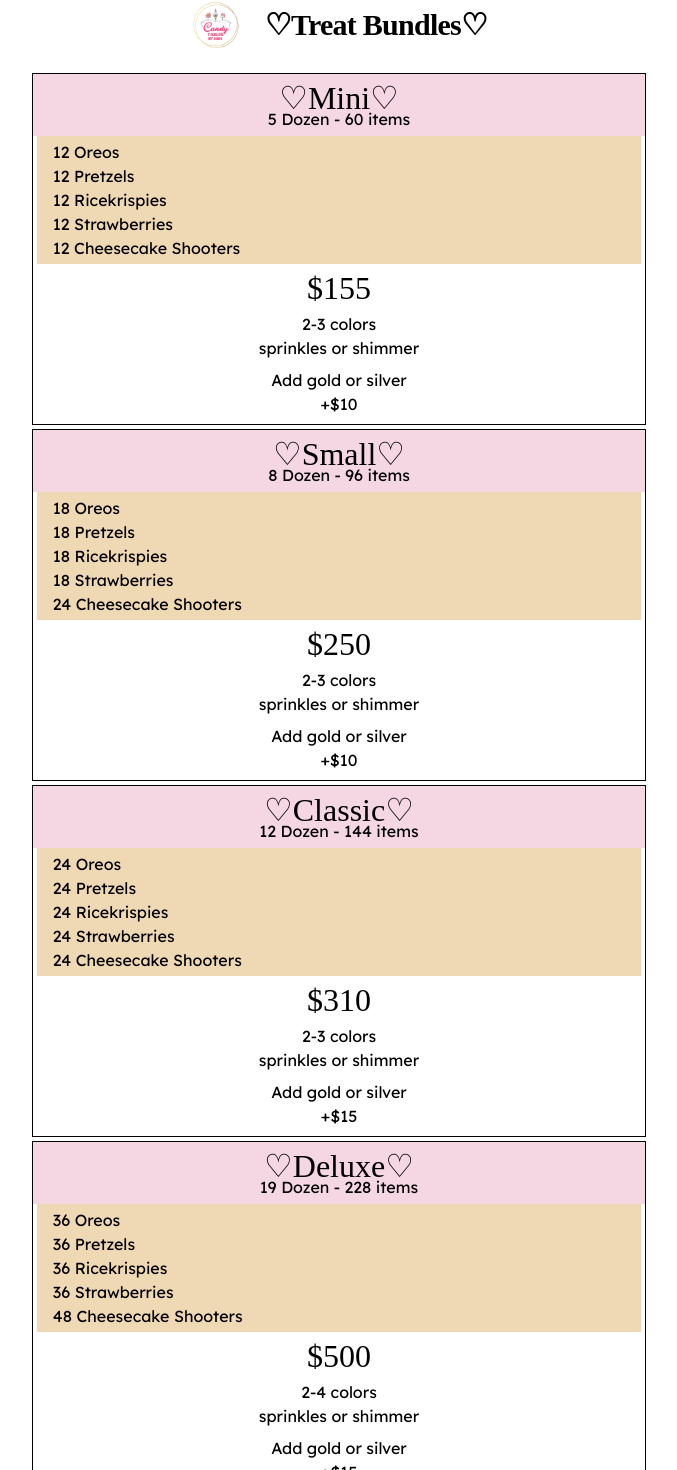
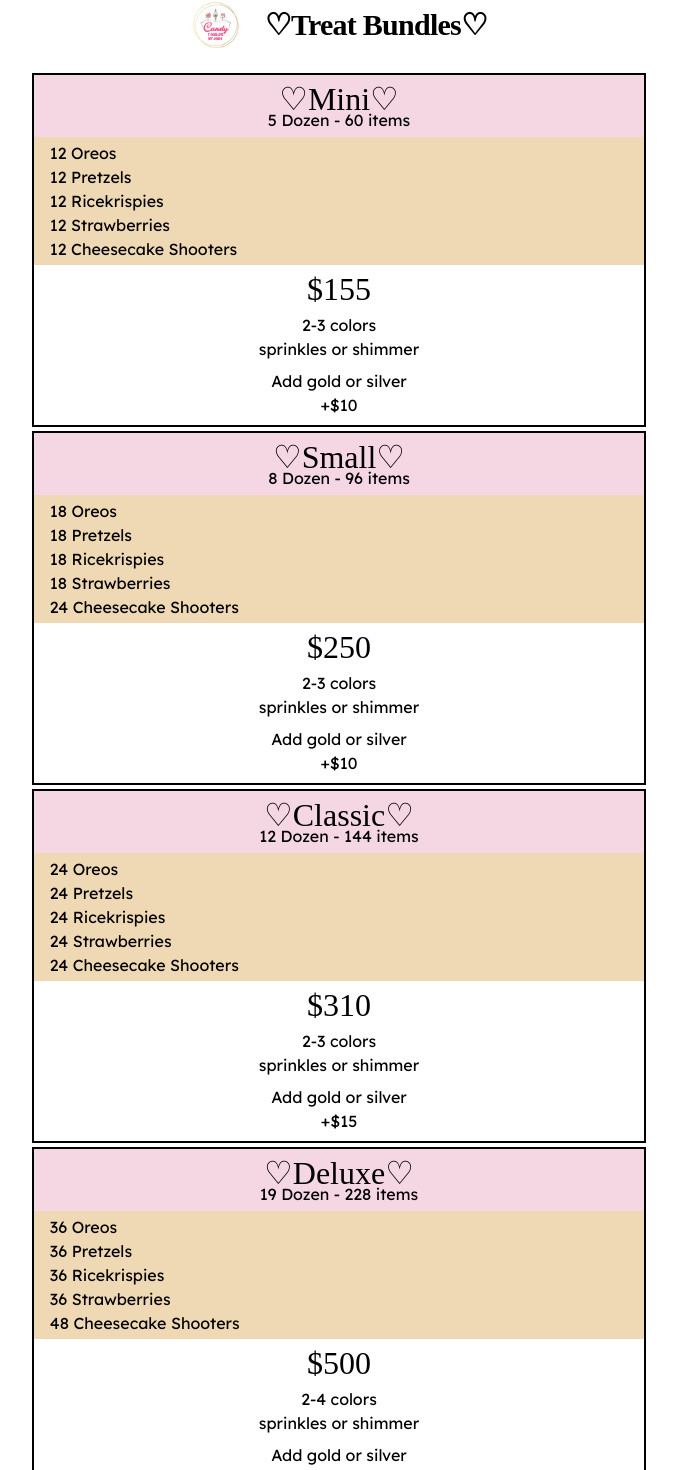
Before and after one commit to AbelAguilarAguirre/candy-tables-by-jade, a Next.js app: page /treatsAndBundles in a window 1280 px wide. Shown: the part 31-1501 px from the top of the page, without its empty margins (301-978 px from the left). Built offline with nearby package versions, Linux system fonts and the light colour scheme; a web font is replaced by a local one.

Commit message:
fixed dark theme

```diff
--- a/app/Components/Footer.tsx
+++ b/app/Components/Footer.tsx
@@ -3,7 +3,9 @@ import Link from "next/link";
 export default function Footer() {
     return (
         <footer className="w-full border-t py-6 text-center text-sm bg-foreground dark:bg-black">
-            <p>Candy Tables By Jade. All rights reserved.</p>
+            <p className="dark:text-white">
+                Candy Tables By Jade. All rights reserved.
+            </p>
             <br />
             <Link
                 href="https://github.com/AbelAguilarAguirre"
--- a/app/globals.css
+++ b/app/globals.css
@@ -45,7 +45,6 @@ h3,
 h4,
 h5,
 h6 {
-    color: var(--htext);
     font-family: var(--header-font);
 }
 h2 {
@@ -55,14 +54,6 @@ h2 {
 p {
     font-family: var(--paragraph-font);
 }
-#headerDesc {
-    font-size: 1rem;
-    margin-top: -15px;
-    width: 100%;
-    text-align: center;
-    padding-bottom: 5px;
-    background-color: var(--background);
-}
 
 hr {
     border: none;
@@ -71,3 +62,8 @@ hr {
     margin: 10px 0;
     width: 100vw;
 }
+@media (prefers-color-scheme: dark) {
+    hr {
+        background-color: var(--pinkbg);
+    }
+}
--- a/app/page.tsx
+++ b/app/page.tsx
@@ -16,7 +16,7 @@ export default function Home() {
                         width={100}
                         height={100}
                     />
-                    <h1 className="max-w-xs text-3xl font-semibold leading-10 tracking-tight text-foreground dark:text-zinc-50 mb-6">
+                    <h1 className="max-w-xs text-3xl font-semibold leading-10 tracking-tight mb-6 text-black dark:text-white">
                         Candy Tables By Jade
                     </h1>
                 </div>
--- a/app/treatsAndBundles/page.tsx
+++ b/app/treatsAndBundles/page.tsx
@@ -13,107 +13,123 @@ export default function BeforeYouBuy() {
                         height={50}
                         style={{ marginBottom: 24 }}
                     />
-                    <h1 className="max-w-md text-3xl font-semibold leading-10 tracking-tight text-foreground dark:text-zinc-50 mb-6">
+                    <h1 className="max-w-md text-3xl font-semibold leading-10 tracking-tight dark:text-white mb-6">
                         ♡Treat Bundles♡
                     </h1>
                 </div>
                 <div className="flex flex-row gap-1 flex-wrap justify-evenly">
-                    <div className="w-[48vw] border">
-                        <h2 className="bg-background">♡Mini♡</h2>
-                        <p id="headerDesc">5 Dozen - 60 items</p>
-                        <p className="bg-foreground px-4 py-1 mx-1">
+                    <div className="w-[48vw] border-2">
+                        <h2 className="bg-background dark:bg-white">♡Mini♡</h2>
+                        <p className="text-base mt-[-15px] bg-background dark:bg-white w-full text-center pb-[5px] ">
+                            5 Dozen - 60 items
+                        </p>
+                        <p className="bg-foreground px-4 py-1">
                             12 Oreos <br />
                             12 Pretzels <br />
                             12 Ricekrispies <br />
                             12 Strawberries <br />
                             12 Cheesecake Shooters
                         </p>
-                        <h2 className="py-0">$155</h2>
-                        <p className="text-center">
+                        <h2 className="py-0 bg-white">$155</h2>
+                        <p className="text-center bg-white">
                             2-3 colors <br />
                             sprinkles or shimmer
                         </p>
-                        <p className="text-center py-2">
+                        <p className="text-center py-2 bg-white">
                             Add gold or silver <br />
                             +$10
                         </p>
                     </div>
-                    <div className="w-[48vw] border">
-                        <h2 className="bg-background">♡Small♡</h2>
-                        <p id="headerDesc">8 Dozen - 96 items</p>
-                        <p className="bg-foreground px-4 py-1 mx-1">
+                    <div className="w-[48vw] border-2">
+                        <h2 className="bg-background dark:bg-white">♡Small♡</h2>
+                        <p className="text-base mt-[-15px] bg-background dark:bg-white w-full text-center pb-[5px] ">
+                            8 Dozen - 96 items
+                        </p>
+                        <p className="bg-foreground px-4 py-1">
                             18 Oreos <br />
                             18 Pretzels <br />
                             18 Ricekrispies <br />
                             18 Strawberries <br />
                             24 Cheesecake Shooters
                         </p>
-                        <h2 className="py-0">$250</h2>
-                        <p className="text-center">
+                        <h2 className="py-0 bg-white">$250</h2>
+                        <p className="text-center bg-white">
                             2-3 colors <br />
                             sprinkles or shimmer
                         </p>
-                        <p className="text-center py-2">
+                        <p className="text-center py-2 bg-white">
                             Add gold or silver <br />
                             +$10
                         </p>
                     </div>
-                    <div className="w-[48vw] border">
-                        <h2 className="bg-background">♡Classic♡</h2>
-                        <p id="headerDesc">12 Dozen - 144 items</p>
-                        <p className="bg-foreground px-4 py-1 mx-1">
+                    <div className="w-[48vw] border-2">
+                        <h2 className="bg-background dark:bg-white">
+                            ♡Classic♡
+                        </h2>
+                        <p className="text-base mt-[-15px] bg-background dark:bg-white w-full text-center pb-[5px] ">
+                            12 Dozen - 144 items
+                        </p>
+                        <p className="bg-foreground px-4 py-1">
                             24 Oreos <br />
                             24 Pretzels <br />
                             24 Ricekrispies <br />
                             24 Strawberries <br />
                             24 Cheesecake Shooters
                         </p>
-                        <h2 className="py-0">$310</h2>
-                        <p className="text-center">
+                        <h2 className="py-0 bg-white">$310</h2>
+                        <p className="text-center bg-white">
                             2-3 colors <br />
                             sprinkles or shimmer
                         </p>
-                        <p className="text-center py-2">
+                        <p className="text-center py-2 bg-white">
                             Add gold or silver <br />
                             +$15
                         </p>
                     </div>
-                    <div className="w-[48vw] border">
-                        <h2 className="bg-background">♡Deluxe♡</h2>
-                        <p id="headerDesc">19 Dozen - 228 items</p>
-                        <p className="bg-foreground px-4 py-1 mx-1">
+                    <div className="w-[48vw] border-2">
+                        <h2 className="bg-background dark:bg-white">
+                            ♡Deluxe♡
+                        </h2>
+                        <p className="text-base mt-[-15px] bg-background dark:bg-white w-full text-center pb-[5px] ">
+                            19 Dozen - 228 items
+                        </p>
+                        <p className="bg-foreground px-4 py-1">
                             36 Oreos <br />
                             36 Pretzels <br />
                             36 Ricekrispies <br />
                             36 Strawberries <br />
                             48 Cheesecake Shooters
                         </p>
-                        <h2 className="p-0">$500</h2>
-                        <p className="text-center">
+                        <h2 className="py-0 bg-white">$500</h2>
+                        <p className="text-center bg-white">
                             2-4 colors <br />
                             sprinkles or shimmer
                         </p>
-                        <p className="text-center py-2">
+                        <p className="text-center py-2 bg-white">
                             Add gold or silver <br />
                             +$15
                         </p>
                     </div>
-                    <p className="text-center mb-8">
+                    <p className="text-center mb-8 dark:text-white">
                         All prices reflect a simple drizzle and your choice of
                         sprinkles or luster dust. <br />
                         Add-ons and themed desserts may include an additional
                         fee
                     </p>
                 </div>
-                <h2>
+                <h2 className="dark:text-foreground">
                     <hr />
                     ♡Dessert Menu♡
                     <hr />
                 </h2>
-                <p className="text-xl">Add-ons OR Build your own Bundle</p>
+                <p className="text-xl dark:text-white">
+                    Add-ons OR Build your own Bundle
+                </p>
                 <div className="flex flex-col gap-1 flex-wrap justify-evenly">
                     <div className="w-[100vw] py-5">
-                        <h2 className="bg-background">♡Dipped in Chocolate♡</h2>
+                        <h2 className="bg-background dark:bg-white ">
+                            ♡Dipped in Chocolate♡
+                        </h2>
                         <div className="flex flex-row flex-wrap bg-foreground px-4 py-2 text-center justify-evenly gap-2">
                             <p className=" px-3">12 Oreos $30</p>
                             <p className=" px-3">12 Pretzels $25</p>
@@ -122,7 +138,9 @@ export default function BeforeYouBuy() {
                         </div>
                     </div>
                     <div className="w-[100vw] py-5">
-                        <h2 className="bg-background">♡Baked Goodness♡</h2>
+                        <h2 className="bg-background dark:bg-white">
+                            ♡Baked Goodness♡
+                        </h2>
                         <div className="flex flex-row flex-wrap bg-foreground px-4 py-2 text-center justify-evenly gap-2">
                             <p className=" px-3">24 Mini brownies $30</p>
                             <p className=" px-3">
@@ -134,7 +152,9 @@ export default function BeforeYouBuy() {
                         </div>
                     </div>
                     <div className="w-[100vw] pt-5">
-                        <h2 className="bg-background">♡3oz Dessert Cups♡</h2>
+                        <h2 className="bg-background dark:bg-white">
+                            ♡3oz Dessert Cups♡
+                        </h2>
                         <div className="flex flex-row flex-wrap bg-foreground px-4 py-2 text-center justify-evenly gap-2">
                             <p className=" px-3">
                                 12 Cheesecakes $36 Flavors: Oreo, Strawberry,
@@ -146,24 +166,29 @@ export default function BeforeYouBuy() {
                             <p className=" px-3">
                                 12 Traditional Flans $40 (Cupcake Size)
                             </p>
-                            <p className=" px-3"></p>
                         </div>
                     </div>
-                    <p className="text-center text-sm">
+                    <p className="text-center text-sm dark:text-foreground">
                         *Mini spoons included with all desserts in a cup
                     </p>
-                    <p className="text-center">
+                    <p className="text-center dark:text-foreground">
                         All prices reflect a simple drizzle and your choice of
                         sprinkles or luster dust.
                     </p>
-                    <p className="text-center">Custom made for each occasion</p>
-                    <p className="text-center text-4xl">♡</p>
-                    <p className="text-center">
+                    <p className="text-center dark:text-foreground">
+                        Custom made for each occasion
+                    </p>
+                    <p className="text-center text-4xl dark:text-foreground">
+                        ♡
+                    </p>
+                    <p className="text-center dark:text-foreground">
                         Add-ons and themed desserts may include an additional
                         fee
                     </p>
-                    <p className="text-center text-4xl">♡</p>
-                    <p className="text-center">
+                    <p className="text-center text-4xl dark:text-foreground">
+                        ♡
+                    </p>
+                    <p className="text-center dark:text-foreground">
                         Inspo pics are always welcome, but please remember that
                         every treat maker has their own style. <br />
                         Inspo pics are used to match the style and vibe and no
```
Also changed, not shown: app/beforeYouBuy/page.tsx (+7 -7 lines).
